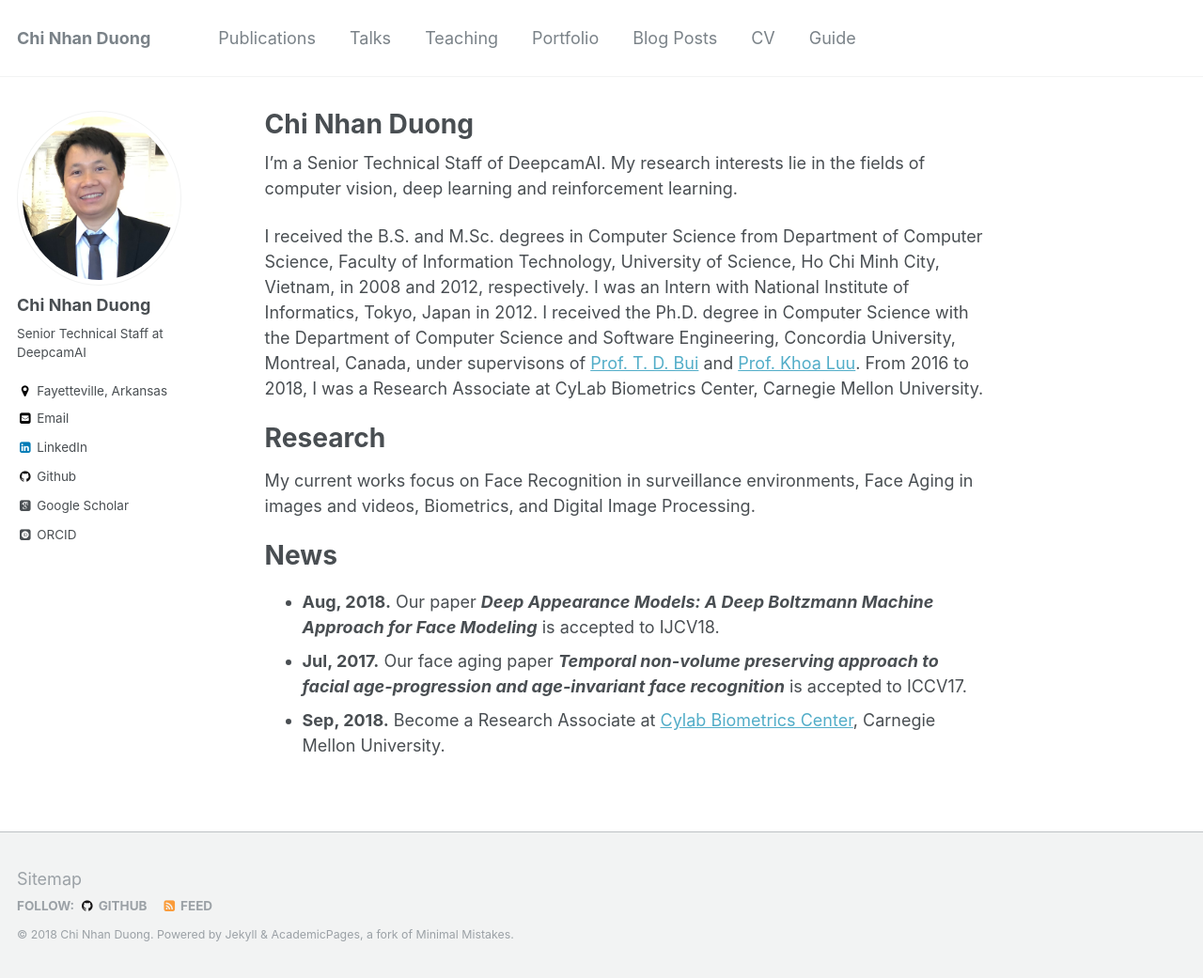
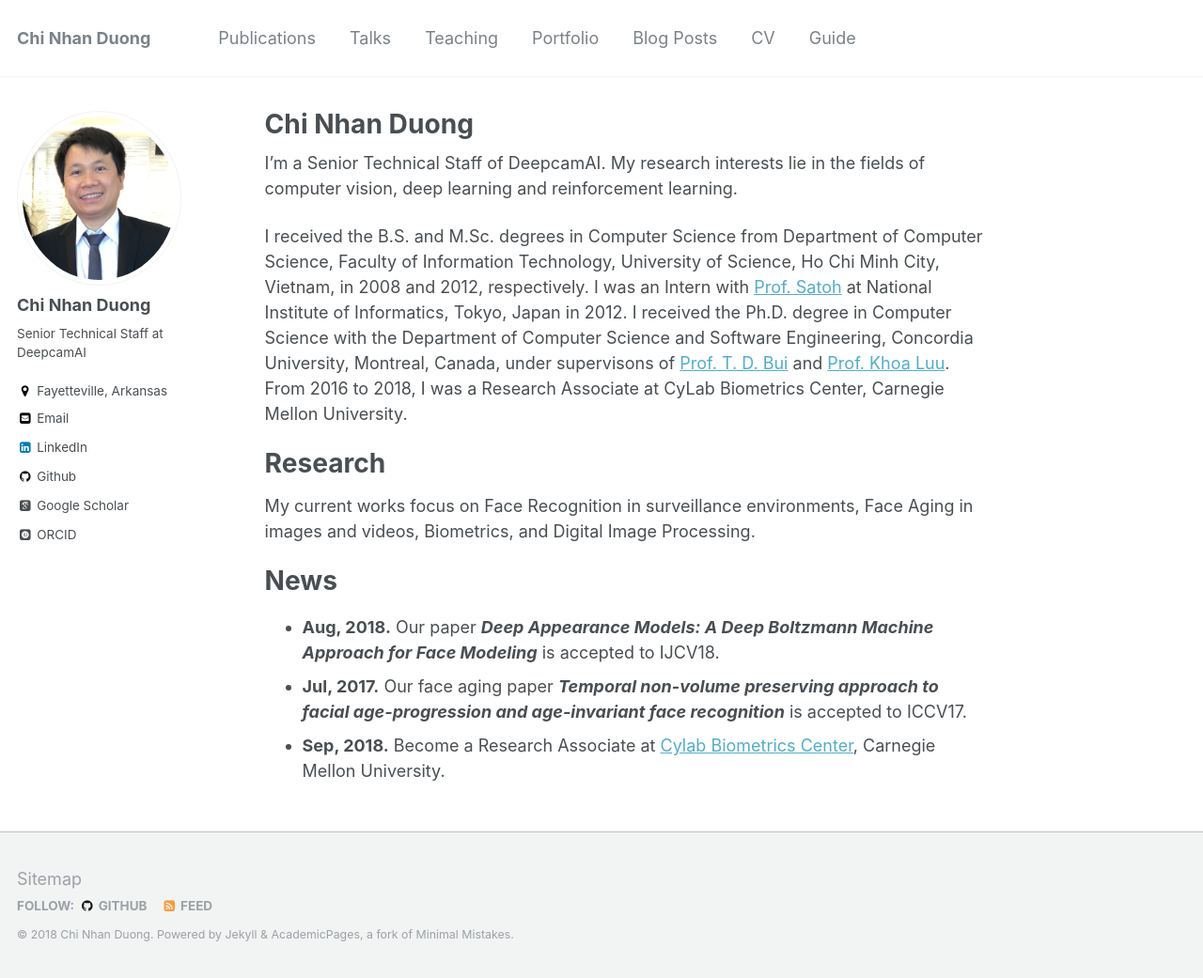
Before and after one commit to dcnhan/dcnhan.github.io, a Jekyll site: the page built from _pages/about.md, in a window 1280 px wide and 1041 px high. Shown: the whole window at 94% size. Built offline with Jekyll 4.4.1, drawn with Linux system fonts in a browser that asks for light colours; some web fonts are replaced.

```diff
--- a/_pages/about.md
+++ b/_pages/about.md
@@ -10,7 +10,7 @@ redirect_from:
 
 I'm a Senior Technical Staff of DeepcamAI. My research interests lie in the fields of computer vision, deep learning and reinforcement learning.
 
-I received the B.S. and M.Sc. degrees in Computer Science from Department of Computer Science, Faculty of Information Technology, University of Science, Ho Chi Minh City, Vietnam, in 2008 and 2012, respectively. I was an Intern with National Institute of Informatics, Tokyo, Japan in 2012. I received the Ph.D. degree in Computer Science with the Department of Computer Science and Software Engineering, Concordia University, Montreal, Canada, under supervisons of [Prof. T. D. Bui](https://users.encs.concordia.ca/~bui/) and [Prof. Khoa Luu](http://csce.uark.edu/~khoaluu/).
+I received the B.S. and M.Sc. degrees in Computer Science from Department of Computer Science, Faculty of Information Technology, University of Science, Ho Chi Minh City, Vietnam, in 2008 and 2012, respectively. I was an Intern with [Prof. Satoh](http://research.nii.ac.jp/~satoh/index.html) at National Institute of Informatics, Tokyo, Japan in 2012. I received the Ph.D. degree in Computer Science with the Department of Computer Science and Software Engineering, Concordia University, Montreal, Canada, under supervisons of [Prof. T. D. Bui](https://users.encs.concordia.ca/~bui/) and [Prof. Khoa Luu](http://csce.uark.edu/~khoaluu/).
 From 2016 to 2018, I was a Research Associate at CyLab Biometrics Center, Carnegie Mellon University.
 
 Research
```
